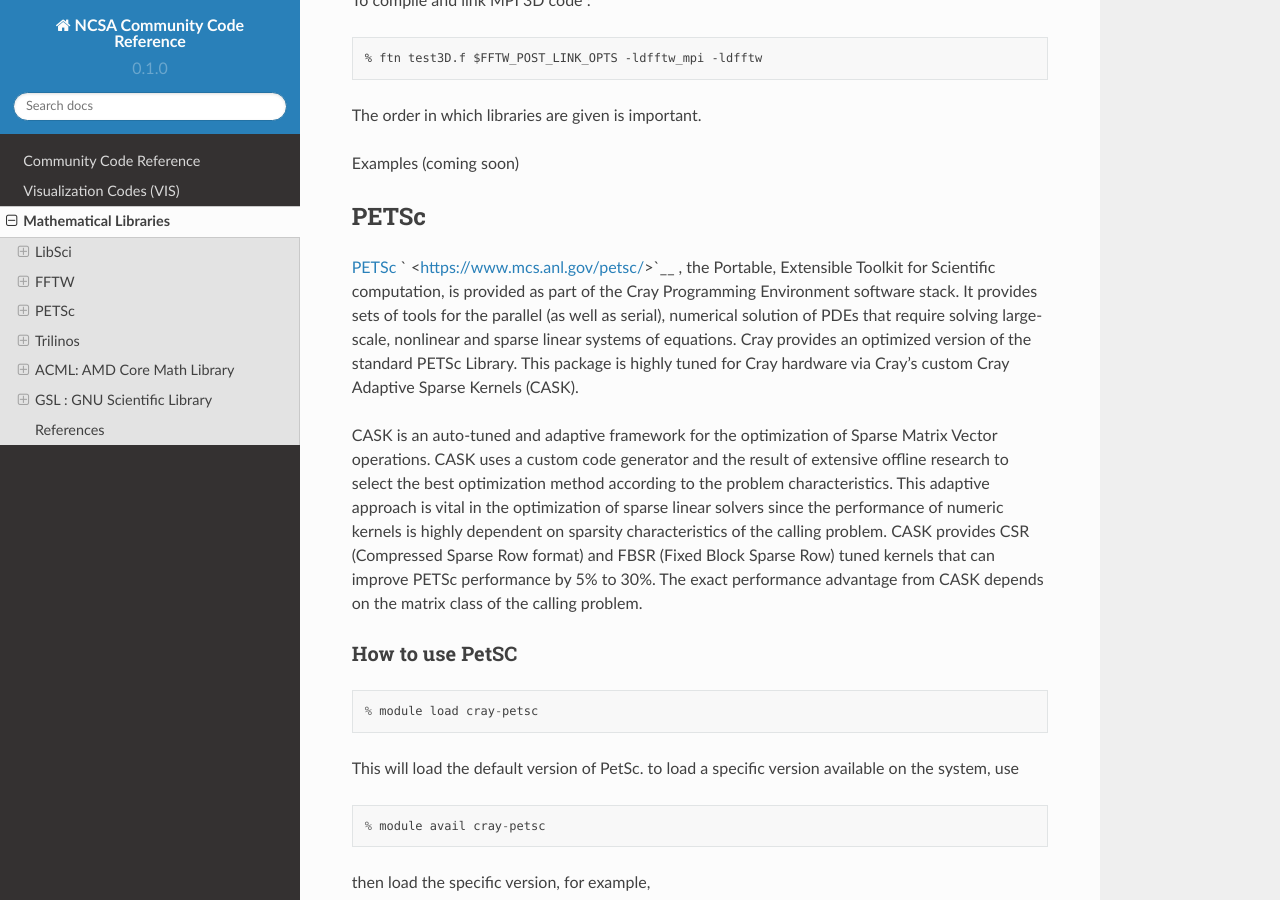
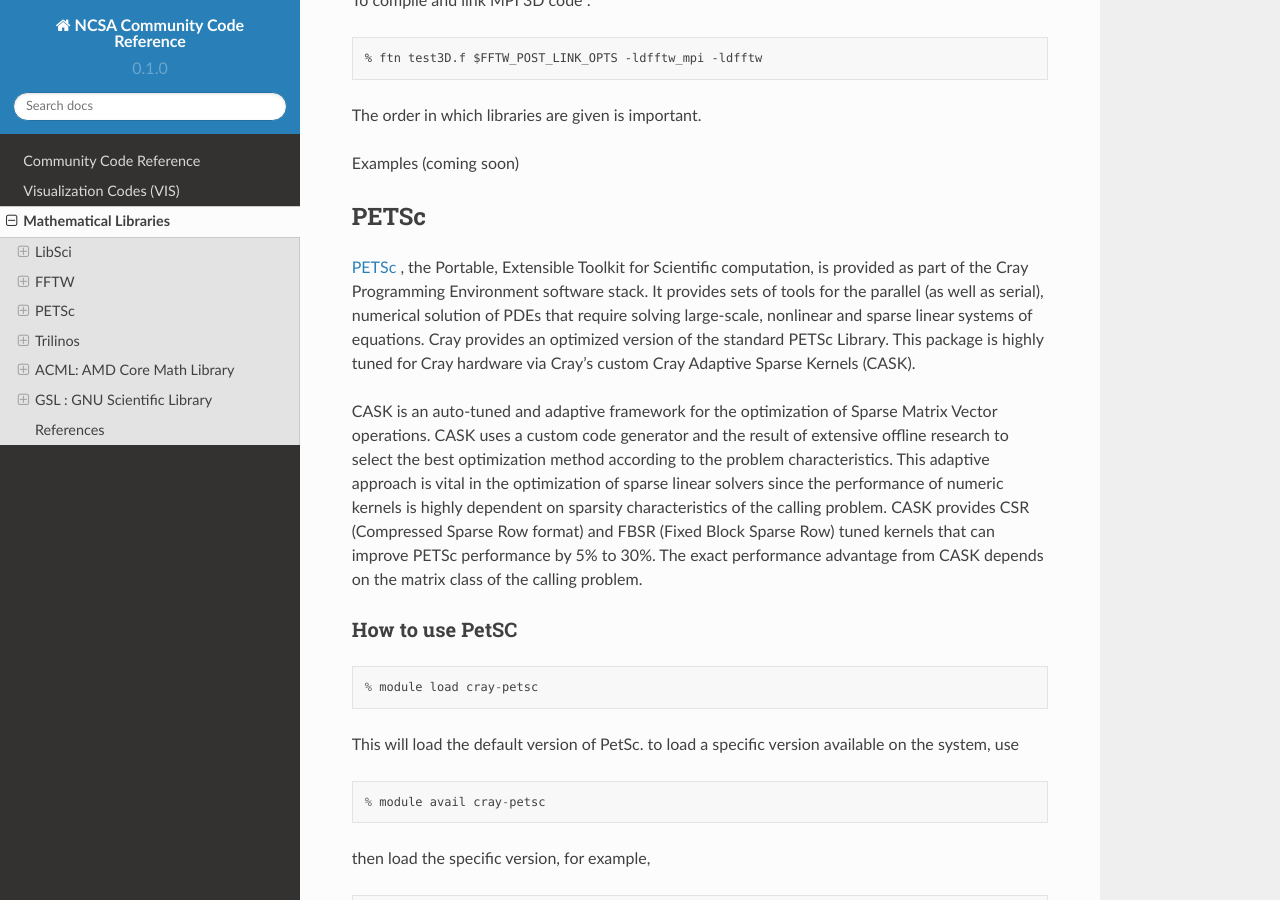
Before and after one commit to ncsa/community_code_reference, a Sphinx documentation site: the page built from docs/source/other.rst, in a window 1280 px wide and 900 px high, scrolled down 2004 px. Built offline with Sphinx 7.4.7 and the Read the Docs theme 2.0.0, drawn with Linux system fonts in a browser that asks for light colours; some of the changed lines change nothing that is shown.

Commit message:
fixed PETSc link

```diff
--- a/docs/source/other.rst
+++ b/docs/source/other.rst
@@ -119,8 +119,7 @@
 PETSc
 -----
 
-`PETSc <http://www.mcs.anl.gov/petsc/petsc-as/>`__
-` <https://www.mcs.anl.gov/petsc/>`__ , the Portable, Extensible Toolkit
+`PETSc <https://www.mcs.anl.gov/petsc/>`_ , the Portable, Extensible Toolkit
 for Scientific computation, is provided as part of the Cray Programming
 Environment software stack. It provides sets of tools for the parallel
 (as well as serial), numerical solution of PDEs that require solving
```
